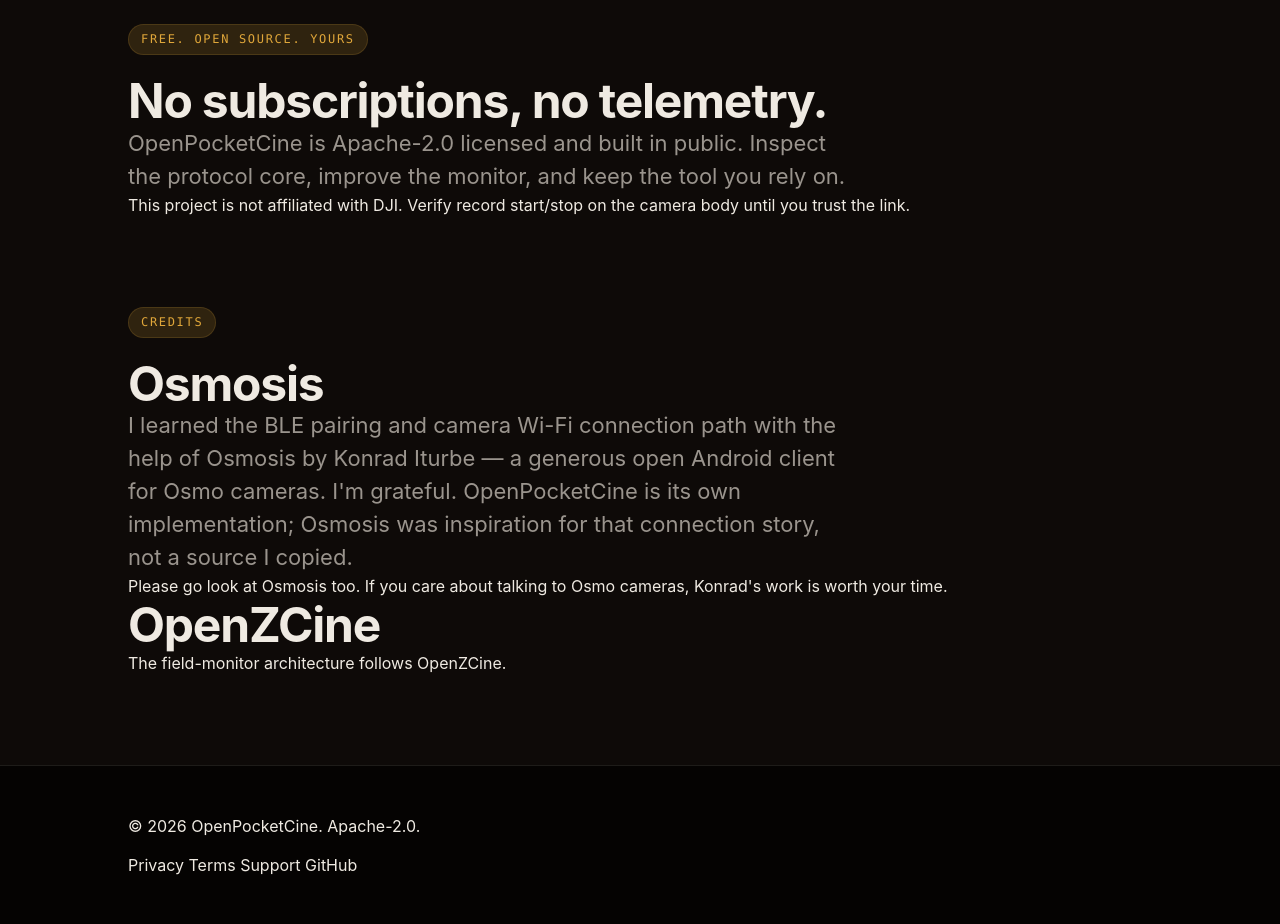
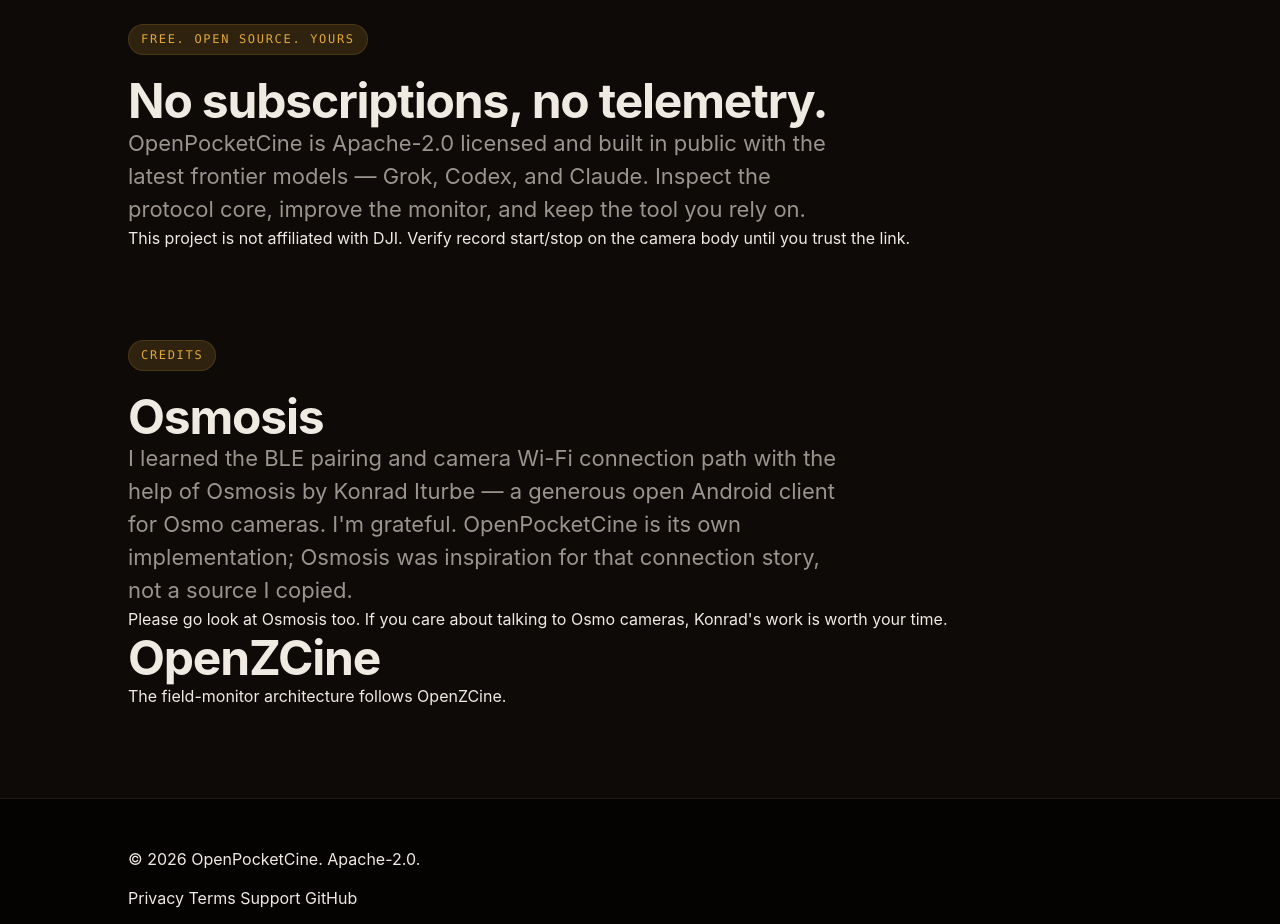
Before and after one commit to KonradIT/OpenPocketCine, a plain HTML site: page site/index.html in a window 1280 px wide. Shown: the part 1600-2524 px from the top of the page. Drawn offline with Linux system fonts and the light colour scheme.

Commit message:
docs: credit Grok, Codex, and Claude for building in public

```diff
--- a/site/index.html
+++ b/site/index.html
@@ -79,8 +79,9 @@
         <span class="section-label">Free. Open source. Yours</span>
         <h2>No subscriptions, no telemetry.</h2>
         <p class="lead">
-          OpenPocketCine is Apache-2.0 licensed and built in public. Inspect the protocol core,
-          improve the monitor, and keep the tool you rely on.
+          OpenPocketCine is Apache-2.0 licensed and built in public with the latest frontier
+          models — Grok, Codex, and Claude. Inspect the protocol core, improve the monitor,
+          and keep the tool you rely on.
         </p>
         <p>
           This project is not affiliated with DJI. Verify record start/stop on the camera body
```
Also changed, not shown: README.md.
